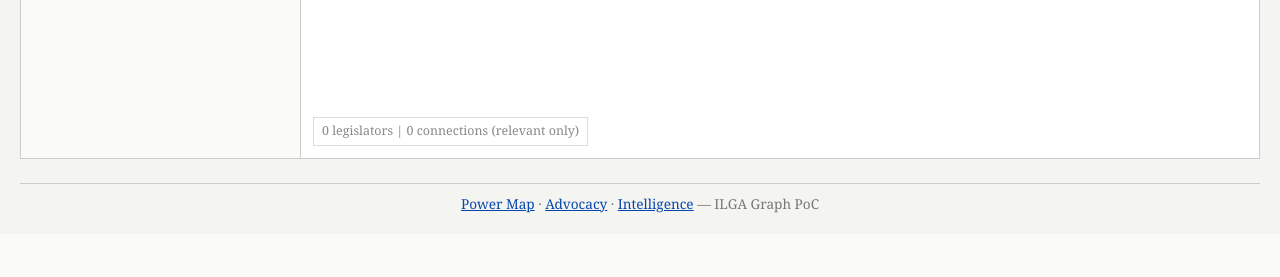
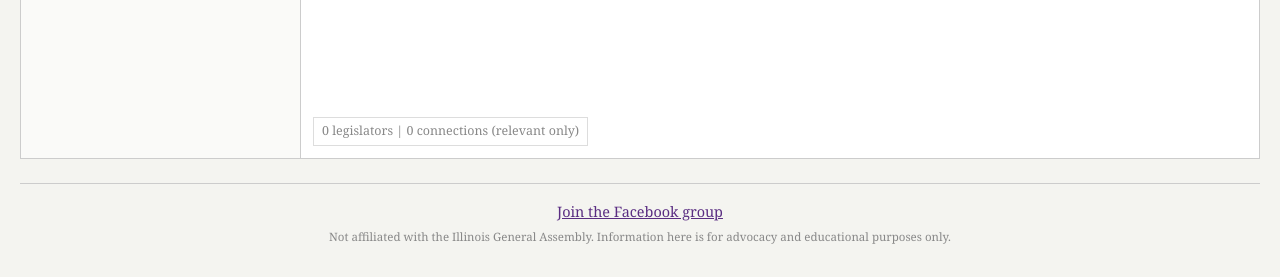
Before and after one commit to tyler-morales/ilga-graph, a FastAPI app: page /explore in a window 1280 px wide. Shown: the part 621-898 px from the top of the page. Before the commit the page ends 834 px from the top, so only its background shows below. Run offline with FastAPI, Linux system fonts and the light colour scheme; data that the repository does not hold is empty; parts of the project's set-up code (start-up, migrations or seed data) failed here and were passed over; some libraries are stand-ins or nearby versions.

Commit message:
feat(branding): The Land of Kei site name and meta
- config: SITE_NAME default 'The Land of Kei', META_DESCRIPTION mentions advocacy group.
- auth: verification email subject uses cfg.SITE_NAME.
- base.html: footer uses {{ site_name }}; footer styles and a11y focus in base.css.
- .env.example and environment-variables.md updated for ILGA_SITE_NAME / META_DESCRIPTION.

Co-authored-by: Cursor <cursoragent@cursor.com>

```diff
--- a/src/ilga_graph/config.py
+++ b/src/ilga_graph/config.py
@@ -80,11 +80,11 @@ APP_BASE_URL: str = _env("ILGA_APP_BASE_URL", "http://127.0.0.1:8000").rstrip("/
 DOCS_BASE_URL: str = _env("ILGA_DOCS_BASE_URL", "").strip().rstrip("/")
 
 # ── SEO & share (Open Graph, canonical, meta description) ─────────────────────
-SITE_NAME: str = _env("ILGA_SITE_NAME", "Kei Truck Freedom").strip() or "Kei Truck Freedom"
+SITE_NAME: str = _env("ILGA_SITE_NAME", "The Land of Kei").strip() or "The Land of Kei"
 META_DESCRIPTION: str = _env(
     "ILGA_META_DESCRIPTION",
-    "Find your Illinois legislators and advocate for a statutory fix so highway-built Kei vehicles "
-    "can be titled and registered. 625 ILCS 5/3-401(c-1).",
+    "Find your Illinois legislators and advocate with The Land of Kei for a statutory fix so "
+    "highway-built Kei vehicles can be titled and registered. 625 ILCS 5/3-401(c-1).",
 ).strip()
 # Optional absolute URL for share card image (1200×630). Unset → APP_BASE_URL/static/og-image.png.
 _OG_IMAGE_OVERRIDE: str = _env("ILGA_OG_IMAGE_URL", "").strip()
--- a/src/ilga_graph/routers/auth.py
+++ b/src/ilga_graph/routers/auth.py
@@ -66,7 +66,7 @@ async def _send_code_email(email: str, code: str) -> None:
     import aiosmtplib
 
     msg = EmailMessage()
-    msg["Subject"] = f"Your ILGA Graph verification code: {code}"
+    msg["Subject"] = f"Your {cfg.SITE_NAME} verification code: {code}"
     msg["From"] = cfg.SMTP_FROM
     msg["To"] = email
     plain = (
--- a/src/ilga_graph/static/css/base.css
+++ b/src/ilga_graph/static/css/base.css
@@ -64,12 +64,42 @@ border-radius: 6px;
 }
 /* ── Footer ── */
 .footer {
-margin-top: 24px;
-padding-top: 10px;
-border-top: 1px solid #ccc;
-font-size: 0.85em;
-color: #777;
-text-align: center;
+  margin-top: 24px;
+  padding-top: 12px;
+  padding-bottom: 8px;
+  border-top: 1px solid #ccc;
+  font-size: 0.9em;
+  color: #555;
+  text-align: center;
+}
+.footer p {
+  margin: 0.35em 0;
+}
+.footer-brand {
+  font-weight: 600;
+  color: #333;
+}
+.footer-links a {
+  color: var(--link-color, #5a2d82);
+  text-decoration: underline;
+}
+.footer-links a:hover {
+  text-decoration: none;
+}
+.footer-links a:focus {
+  outline: 2px solid var(--link-color, #5a2d82);
+  outline-offset: 2px;
+}
+.footer-disclaimer {
+  font-size: 0.8em;
+  color: #888;
+  text-align: center;
+  white-space: nowrap;
+}
+@media (max-width: 640px) {
+  .footer-disclaimer {
+    white-space: normal;
+  }
 }
 /* ── HTMX indicator ── */
 .htmx-indicator {
--- a/src/ilga_graph/templates/base.html
+++ b/src/ilga_graph/templates/base.html
@@ -45,12 +45,13 @@
         <main id="main-content" role="main">
             {% block content %}{% endblock %}
         </main>
-        <div class="footer" role="contentinfo">
-            <a href="/explore">Power Map</a> &middot;
-            <a href="/advocacy">Advocacy</a> &middot;
-            <a href="/intelligence">Intelligence</a>
-            &mdash; ILGA Graph PoC
-        </div>
+        <footer class="footer" role="contentinfo">
+            <p class="footer-brand">{{ site_name }}</p>
+            <p class="footer-links">
+                <a href="https://www.facebook.com/groups/690646129984408" target="_blank" rel="noopener noreferrer">Join the Facebook group</a>
+            </p>
+            <p class="footer-disclaimer">Not affiliated with the Illinois General Assembly. Information here is for advocacy and educational purposes only.</p>
+        </footer>
     </div>
 
     {% if dev_available %}
```
Also changed, not shown: docs/reference/environment-variables.md (+2 -2 lines), 1 other file.
